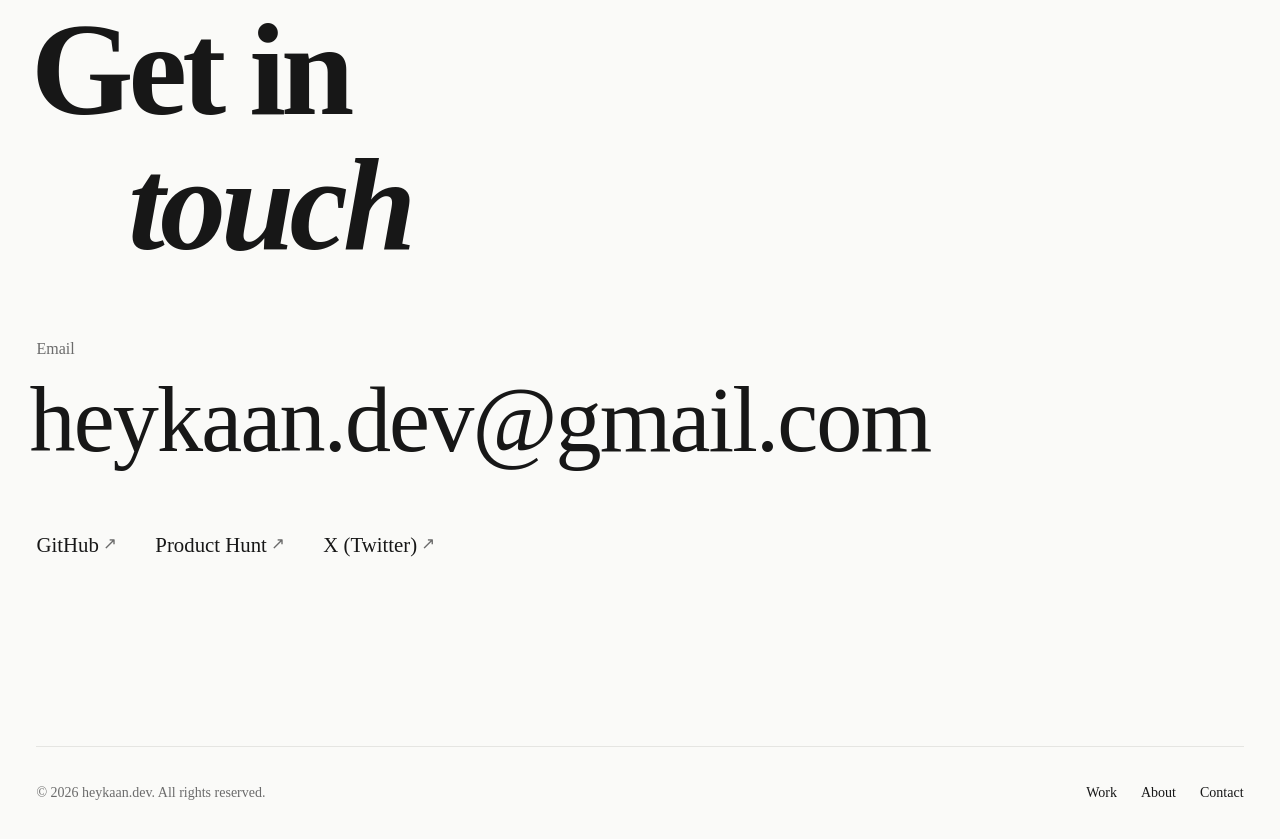
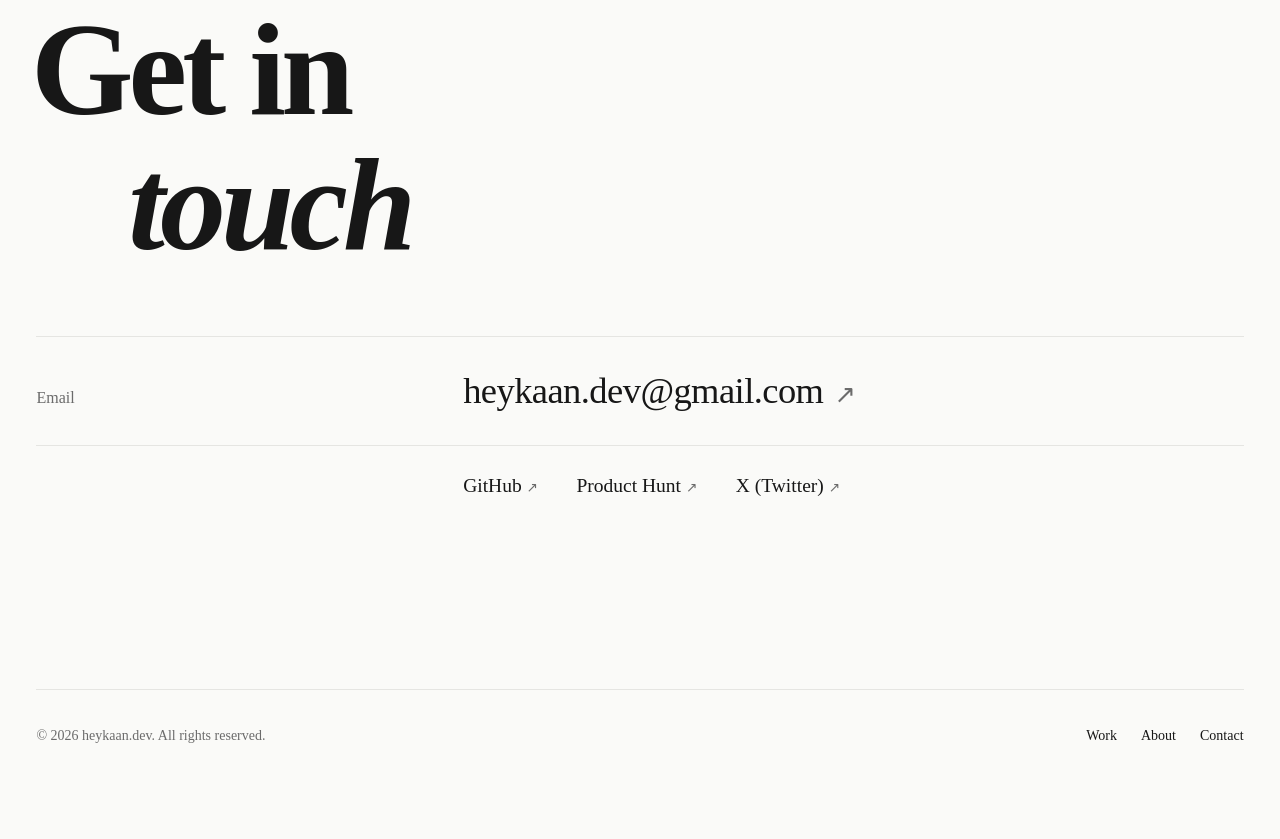
Before and after one commit to kaanddemir/heykaan.dev, an Astro site: page / in a window 1280 px wide. Shown: the part 5039-5878 px from the top of the page. After the commit the page ends 5829 px from the top, so only its background shows below. Built offline with nearby package versions, Linux system fonts and the light colour scheme; Astro itself is replaced by a stand-in of ours.

Commit message:
style: refine Contact section below the heading
Replaces the full-width email with a restrained editorial block: the email
(medium weight, up to 40px, with a muted ↗) and a muted "Email" label sit
between two hairline dividers, followed by understated GitHub, Product Hunt
and X text links. On wide screens the block uses the same narrow label /
wide content columns as About. Heading, destinations and accessible names
are unchanged.

```diff
--- a/src/components/home/Contact.astro
+++ b/src/components/home/Contact.astro
@@ -15,8 +15,13 @@ import { site } from '../../data/site';
     />
 
     <div class="contact__body">
-      <p class="contact__label">Email</p>
-      <a class="contact__email" href={`mailto:${site.email}`}>{site.email}</a>
+      <div class="contact__row">
+        <p class="contact__label">Email</p>
+        <a class="contact__email" href={`mailto:${site.email}`}>
+          {site.email}
+          <span class="contact__arrow" aria-hidden="true">↗</span>
+        </a>
+      </div>
 
       <ul class="contact__social">
         {
@@ -29,7 +34,7 @@ import { site } from '../../data/site';
                 aria-label={`${link.label}, opens in a new tab`}
               >
                 {link.label}
-                <span class="contact__external" aria-hidden="true">
+                <span class="contact__arrow" aria-hidden="true">
                   ↗
                 </span>
               </a>
@@ -50,21 +55,29 @@ import { site } from '../../data/site';
     margin-block-start: clamp(var(--space-12), 5vw, 6rem);
   }
 
+  /* Email row between two hairline dividers. */
+  .contact__row {
+    display: grid;
+    gap: var(--space-2) var(--gutter);
+    padding-block: clamp(var(--space-6), 2.5vw, var(--space-8));
+    border-block: var(--border-width) solid var(--color-border);
+  }
+
   .contact__label {
     color: var(--color-text-muted);
   }
 
-  /* Primary contact, sized so the full address fits between the gutters
-     (≈11.2em wide in Geist Medium). */
   .contact__email {
-    display: inline-block;
-    margin-block-start: var(--space-2);
-    /* "h" carries ≈0.075em left bearing in Geist Medium; align the ink to the gutter. */
-    margin-inline-start: -0.075em;
-    font-size: clamp(1.25rem, 7.2vw, 9rem);
+    display: inline-flex;
+    align-items: baseline;
+    flex-wrap: wrap;
+    gap: 0 0.3em;
+    justify-self: start;
+    min-block-size: 2.75rem;
+    font-size: clamp(1.375rem, 1rem + 1.6vw, 2.5rem);
     font-weight: var(--weight-medium);
-    line-height: 1.1;
-    letter-spacing: -0.02em;
+    line-height: 1.2;
+    letter-spacing: -0.015em;
     color: var(--color-text);
     text-decoration: none;
     overflow-wrap: anywhere;
@@ -72,25 +85,31 @@ import { site } from '../../data/site';
 
   .contact__email:hover {
     text-decoration: underline;
-    text-decoration-thickness: 0.04em;
-    text-underline-offset: 0.12em;
+    text-decoration-thickness: 0.05em;
+    text-underline-offset: 0.15em;
+  }
+
+  .contact__arrow {
+    font-size: 0.7em;
+    color: var(--color-text-muted);
   }
 
   .contact__social {
     display: flex;
     flex-wrap: wrap;
     column-gap: clamp(var(--space-6), 3vw, var(--space-12));
-    margin: clamp(var(--space-8), 4vw, var(--space-16)) 0 0;
+    margin: var(--space-4) 0 0;
     padding: 0;
     list-style: none;
-    font-size: var(--text-tagline);
+    font-size: var(--text-lead);
   }
 
   .contact__social a {
     display: inline-flex;
-    align-items: center;
-    gap: 0.2em;
+    align-items: baseline;
+    gap: 0.25em;
     min-block-size: 2.75rem;
+    padding-block: var(--space-2);
     color: var(--color-text);
     text-decoration: none;
   }
@@ -99,8 +118,22 @@ import { site } from '../../data/site';
     text-decoration: underline;
   }
 
-  .contact__external {
-    font-size: 0.8em;
-    color: var(--color-text-muted);
+  /* Wide screens: the same narrow label / wide content columns as About. */
+  @media (min-width: 64rem) {
+    .contact__body {
+      display: grid;
+      grid-template-columns: minmax(0, 1fr) minmax(0, 2fr);
+      column-gap: var(--gutter);
+    }
+
+    .contact__row {
+      grid-column: 1 / -1;
+      grid-template-columns: subgrid;
+      align-items: baseline;
+    }
+
+    .contact__social {
+      grid-column: 2;
+    }
   }
 </style>
```
